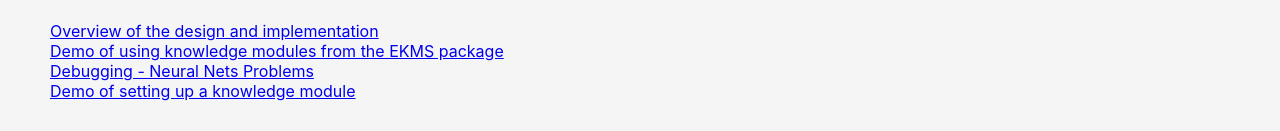
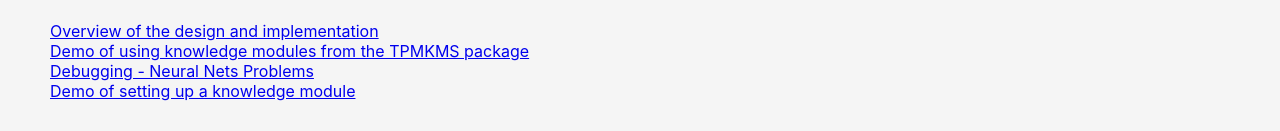
Before and after one commit to cooledge/entodicton, a React (Create React App) app in the folder demo/: page /videos in a window 1280 px wide. Shown: the part 197-328 px from the top of the page. Built offline with nearby package versions, Linux system fonts and the light colour scheme.

Commit message:
fix package name

```diff
--- a/demo/src/components/layouts/Videos.js
+++ b/demo/src/components/layouts/Videos.js
@@ -7,7 +7,7 @@ class Tutorial extends Component {
       <div className='videos'>
         <h1 className='header'>Developer Workflow Videos</h1>
         <a href={'https://youtu.be/b-fjpM238oQ'} target="_blank">Overview of the design and implementation</a>
-        <a href={"https://youtu.be/4QDPLGjlq3g"} target="_blank">Demo of using knowledge modules from the EKMS package</a>
+        <a href={"https://youtu.be/4QDPLGjlq3g"} target="_blank">Demo of using knowledge modules from the TPMKMS package</a>
         <a href={"https://www.youtube.com/watch?v=dR93bFJqCYA"} target="_blank">Debugging - Neural Nets Problems</a>
         <a href={"https://youtu.be/WbrMExswiis"} target="_blank">Demo of setting up a knowledge module</a>
         <br/>
```
